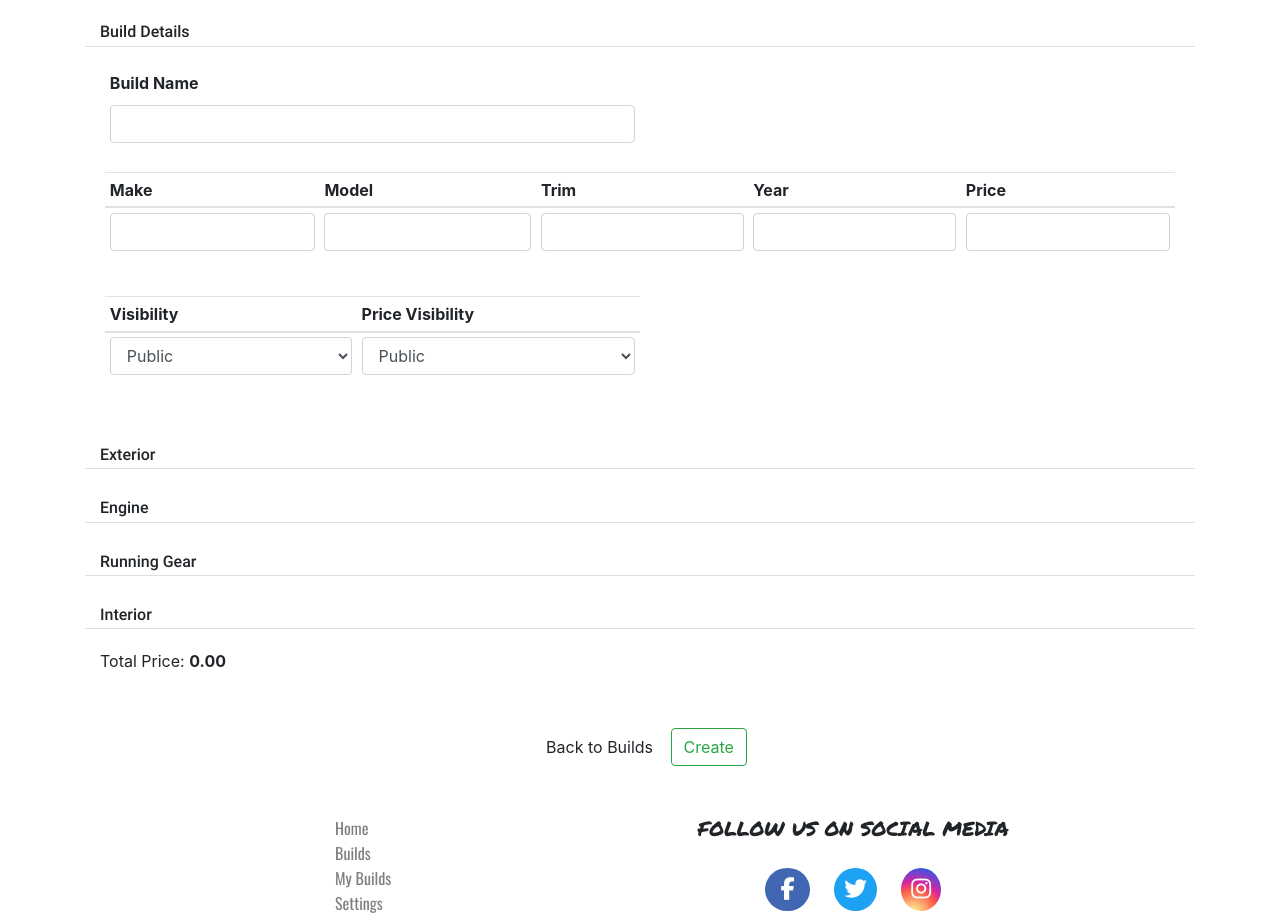
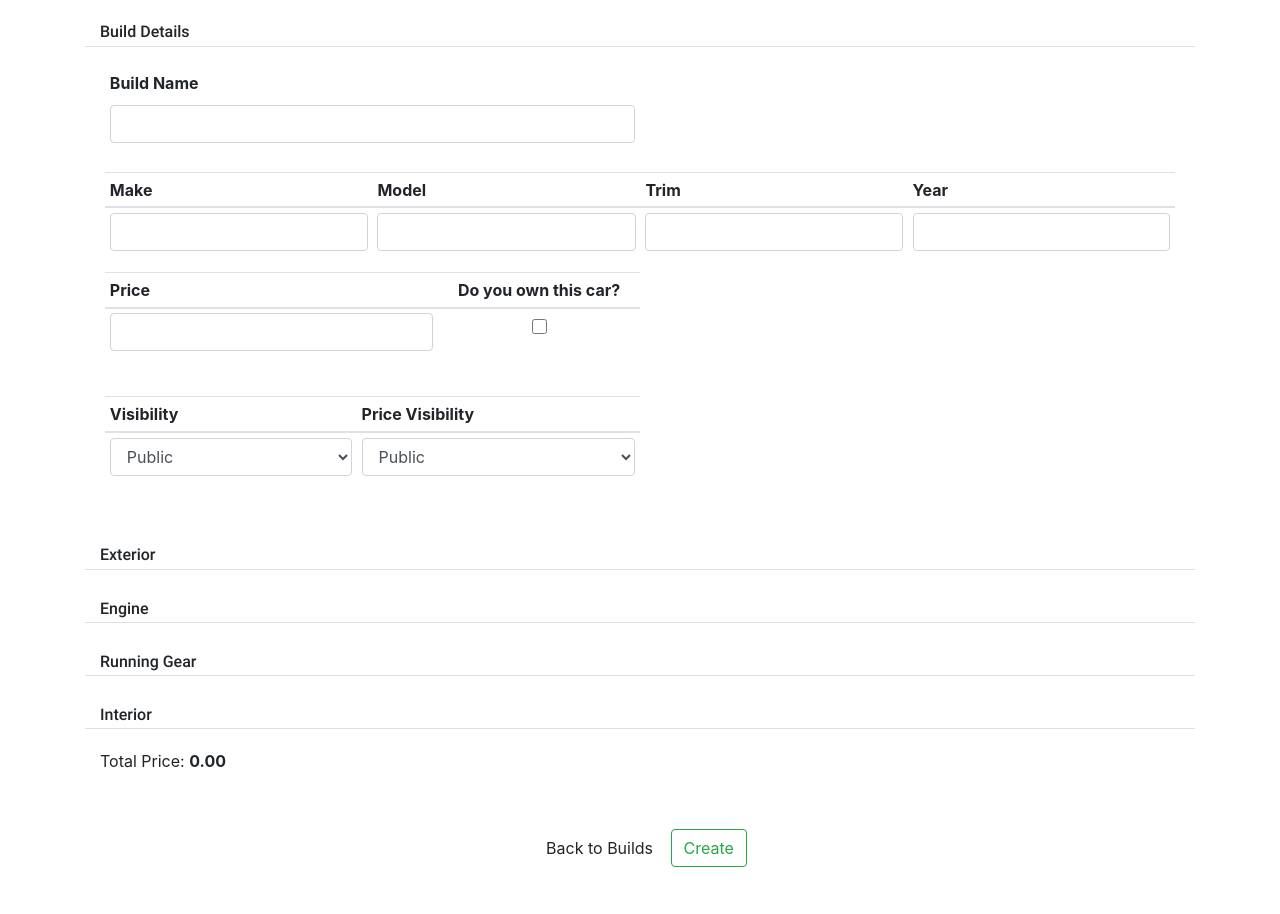
Before and after one commit to msped/autoskunkworks, a Django app: page /b/create in a window 1280 px wide, after a click on "Build Details". Shown: the part 183-1097 px from the top of the page. Run offline with Django 3.2, Linux system fonts and the light colour scheme; the visitor is signed in with stand-in values (Sample User, id 1); data that the repository does not hold is empty; some libraries are stand-ins or nearby versions.

Commit message:
added option to to say whether car is purchased

```diff
--- a/builds/templates/create.html
+++ b/builds/templates/create.html
@@ -55,9 +55,6 @@ Create a new build
                             <th scope="col">
                                 Year
                             </th>
-                            <th scope="col">
-                                Price
-                            </th>
                         </tr>
                     </thead>
                     <tbody>
@@ -75,10 +72,32 @@ Create a new build
                             <td>
                                 <input type="number" class="form-control input-sm" name="year" required>
                             </td>
-                            <td>
-                                <input type="number" step="any" class="form-control input-sm part-price" name="price"
-                                    required>
-                            </td>
+                        </tr>
+                        <tr>
+                            <table class="table table-sm col-md-6 col-12">
+                                <thead>
+                                    <tr>
+                                        <th scope="col">
+                                            Price
+                                        </th>
+                                        <th scope="col" class="text-center">
+                                            Do you own this car?
+                                        </th>
+                                    </tr>
+                                </thead>
+                                <tbody>
+                                    <tr>
+                                        <td>
+                                            <input type="text" class="form-control input-sm part-price" name="price">
+                                        </td>
+                                        <td>
+                                            <div class="text-center">
+                                                <input type="checkbox" name="car_purchased">
+                                            </div>
+                                        </td>
+                                    </tr>
+                                </tbody>
+                            </table>
                         </tr>
                     </tbody>
                 </table>
```
